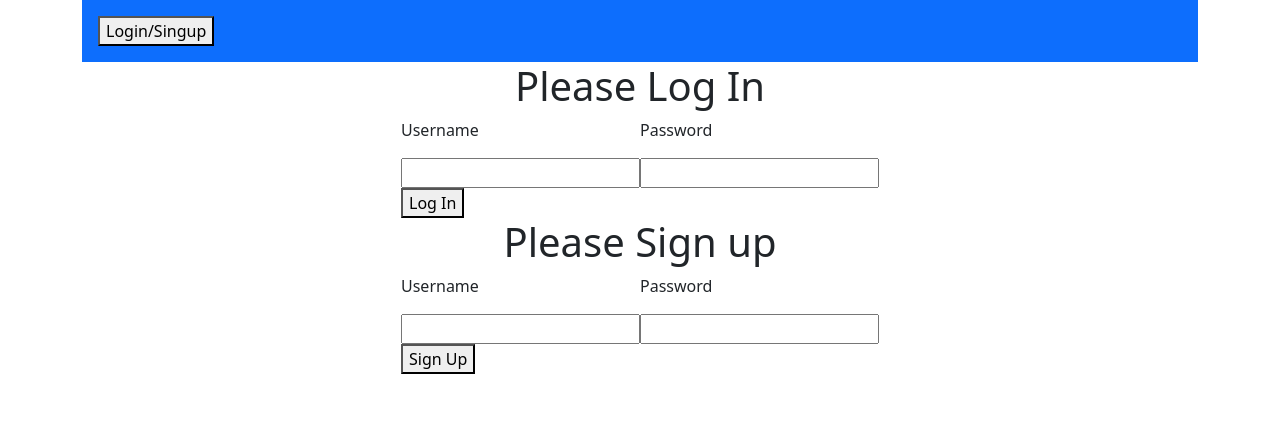
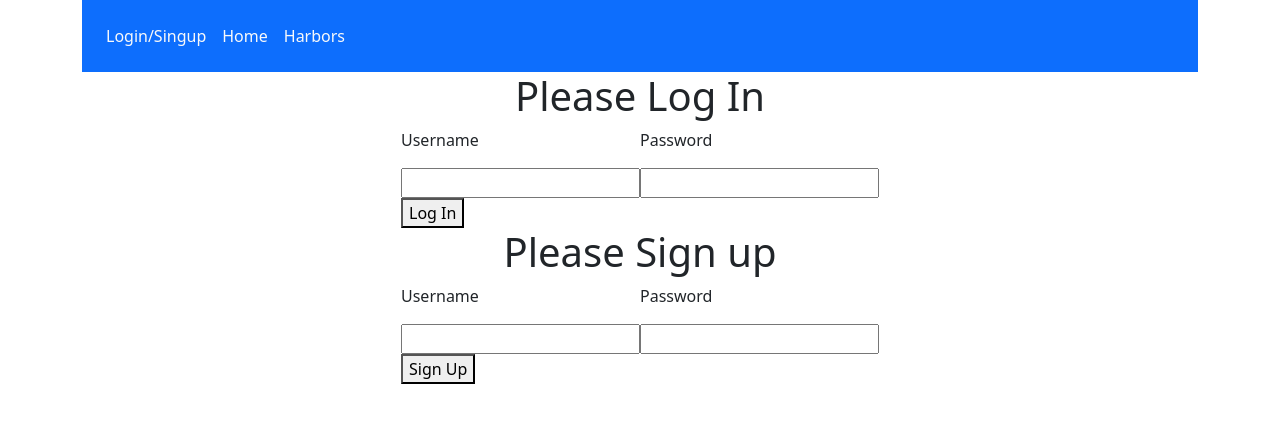
Before and after one commit to markdrecoll/chicagoBoatingApp, a React (Create React App) app in the folder client/: page /login in a window 1280 px wide. Shown: the top 422 px of the page. Built offline with nearby package versions, Linux system fonts and the light colour scheme; no server answers; the HTML template or start-up script is replaced by a standard one.

Commit message:
nav bar has links that work and are layed out inline

```diff
--- a/client/src/components/NavBar/index.js
+++ b/client/src/components/NavBar/index.js
@@ -18,12 +18,51 @@ function NavBar(props) {
 
   return (
     <>
-      <nav className="navbar bg-primary p-3">
-        {props.login ? (
-          <button onClick={logout}> Logout</button>
-        ) : (
-          <button onClick={handleSignUp}> Login/Singup</button>
-        )}
+      <nav className="navbar navbar-expand-lg bg-primary p-3">
+        <ul className="navbar-nav me-auto mb-2 mb-lg-0">
+          {props.login ? (
+            <li className="nav-item">
+              <a className="nav-link text-light" href="/" onClick={logout}>
+                {' '}
+                Logout
+              </a>
+            </li>
+          ) : (
+            <li className="nav-item">
+              <a
+                className="nav-link text-light"
+                href="/login"
+                onClick={handleSignUp}
+              >
+                {' '}
+                Login/Singup
+              </a>
+            </li>
+          )}
+          <li className="nav-item">
+            <a className="nav-link text-light" href="/">
+              Home
+            </a>
+          </li>
+          {props.login ? (
+            <li className="nav-item">
+              <a className="nav-link text-light" href="/weatherlist">
+                Weather List
+              </a>
+            </li>
+          ) : (
+            <li className="nav-item d-none">
+              <a className="nav-link text-light" href="/weatherlist">
+                Weather List
+              </a>
+            </li>
+          )}
+          <li className="nav-item">
+            <a className="nav-link text-light" href="/harbor">
+              Harbors
+            </a>
+          </li>
+        </ul>
       </nav>
     </>
   );
```
